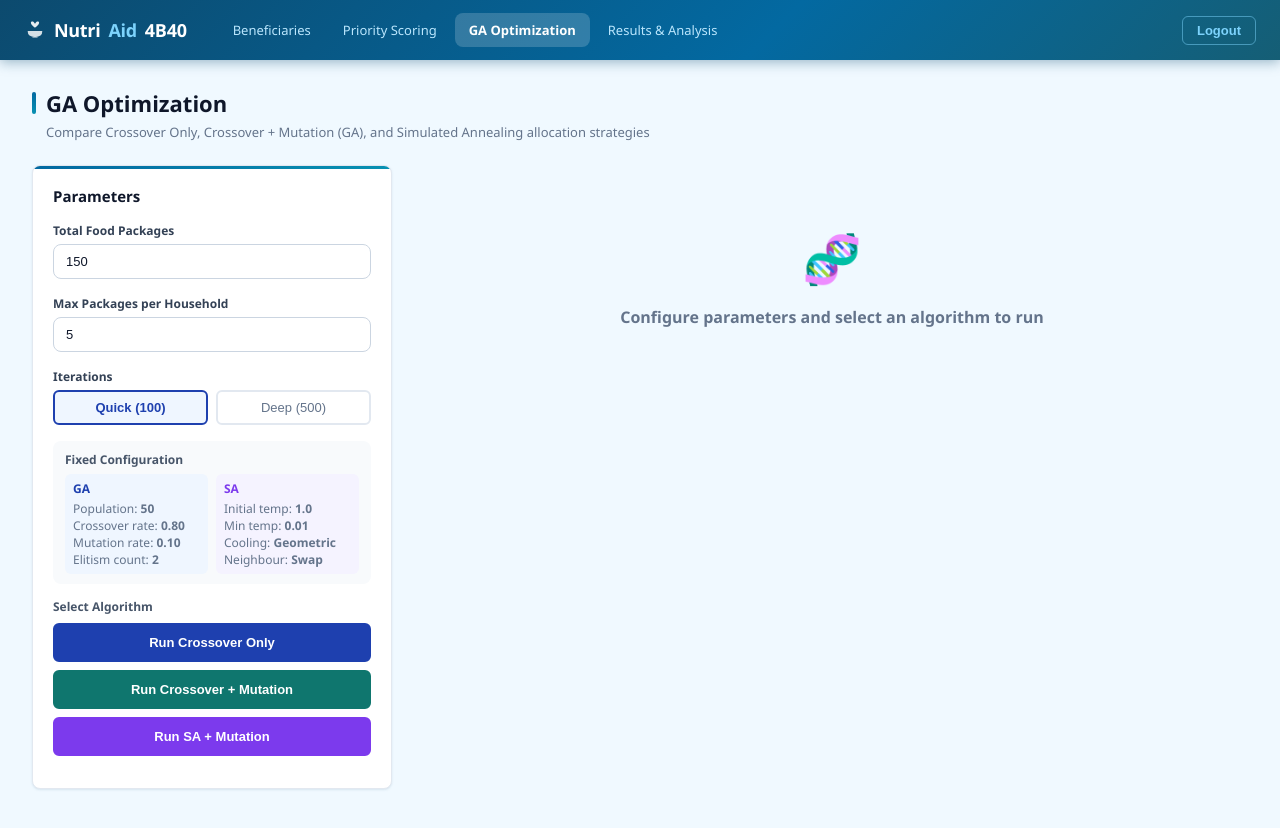
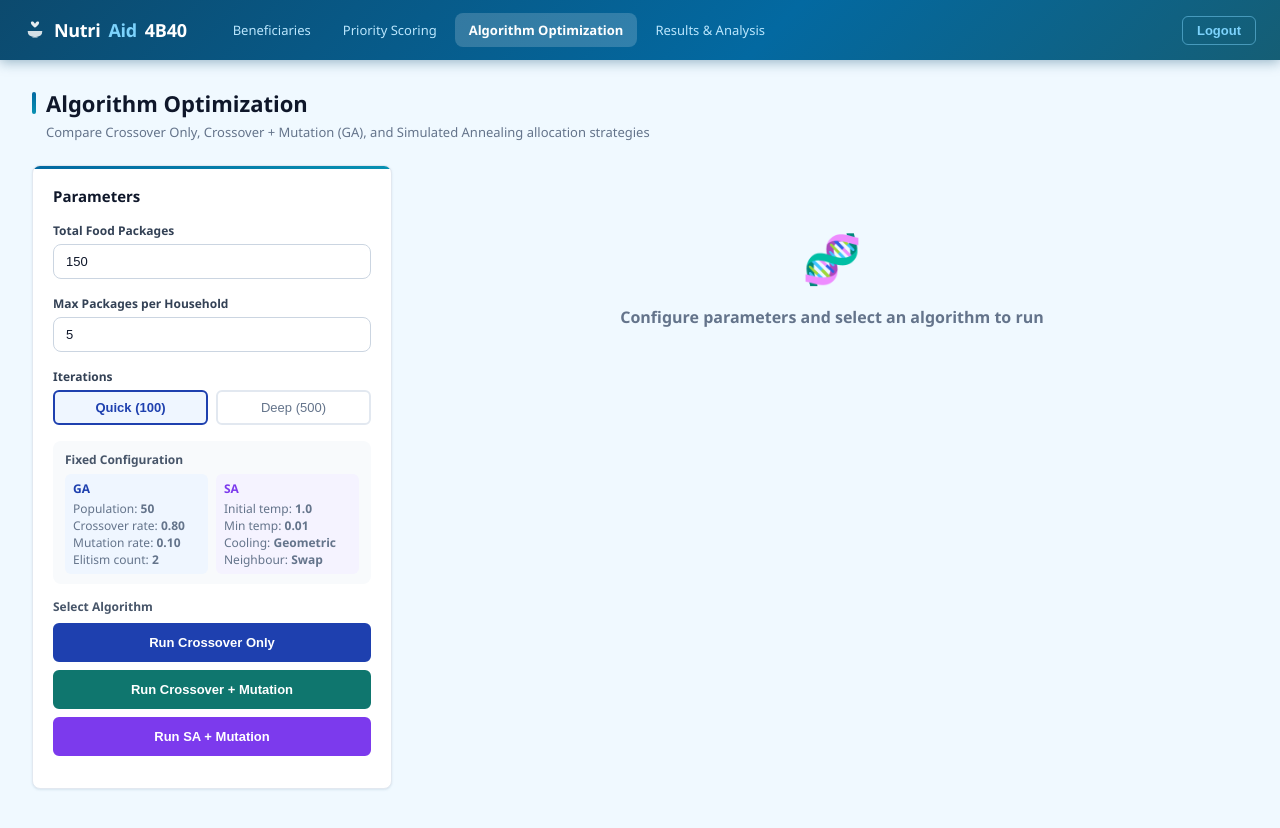
Before and after one commit to fatinnaajihah/FYP-VSCODE, a React app in the folder frontend/: page /optimization in a window 1280 px wide. Shown: the top 828 px of the page. Built offline with nearby package versions, Linux system fonts and the light colour scheme; sample sign-in values are in the browser's storage; the HTML template or start-up script is replaced by a standard one.

Commit message:
update page title, map size

```diff
--- a/frontend/src/components/Navbar.jsx
+++ b/frontend/src/components/Navbar.jsx
@@ -25,7 +25,7 @@ export default function Navbar() {
           Priority Scoring
         </NavLink>
         <NavLink to="/optimization" className={({ isActive }) => 'nav-link' + (isActive ? ' active' : '')}>
-          GA Optimization
+          Algorithm Optimization
         </NavLink>
         <NavLink to="/analysis" className={({ isActive }) => 'nav-link' + (isActive ? ' active' : '')}>
           Results & Analysis
--- a/frontend/src/index.css
+++ b/frontend/src/index.css
@@ -40,7 +40,7 @@ body { min-height: 100vh; }
   height: 60px;
   gap: 32px;
   box-shadow: 0 2px 12px rgba(12,74,110,.4);
-  position: sticky; top: 0; z-index: 100;
+  position: sticky; top: 0; z-index: 1100;
 }
 .navbar-brand {
   font-size: 18px; font-weight: 800; color: var(--white);
--- a/frontend/src/pages/GAOptimization.jsx
+++ b/frontend/src/pages/GAOptimization.jsx
@@ -100,7 +100,7 @@ export default function GAOptimization() {
   return (
     <div className="page">
       <div className="page-header">
-        <h1 className="page-title">GA Optimization</h1>
+        <h1 className="page-title">Algorithm Optimization</h1>
         <p className="page-subtitle">Compare Crossover Only, Crossover + Mutation (GA), and Simulated Annealing allocation strategies</p>
       </div>
 
--- a/frontend/src/pages/ResultsAnalysis.jsx
+++ b/frontend/src/pages/ResultsAnalysis.jsx
@@ -113,7 +113,7 @@ export default function ResultsAnalysis() {
         <div style={{ textAlign: 'center', padding: 80, color: '#64748b' }}>
           <div style={{ fontSize: 48, marginBottom: 16 }}>📊</div>
           <div style={{ fontSize: 16, fontWeight: 600 }}>No completed runs yet.</div>
-          <div>Go to <strong>GA Optimization</strong> and run the algorithm first.</div>
+          <div>Go to <strong>Algorithm Optimization</strong> and run the algorithm first.</div>
         </div>
       ) : (
         <>
@@ -214,6 +214,7 @@ export default function ResultsAnalysis() {
                       <MapContainer
                         center={[5.41, 100.33]}
                         zoom={11}
+                        scrollWheelZoom={false}
                         style={{ height: '100%', width: '100%' }}
                       >
                         <TileLayer
```
Also changed, not shown: 1 other file (tests, documents, lock files or other folders).
